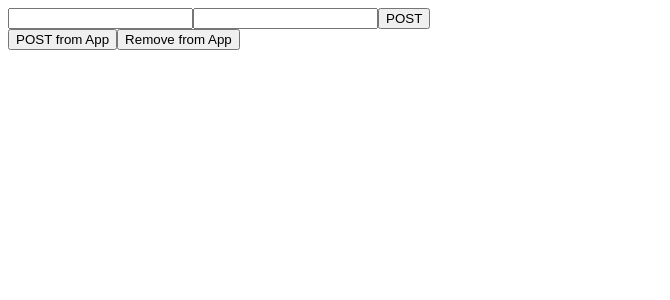
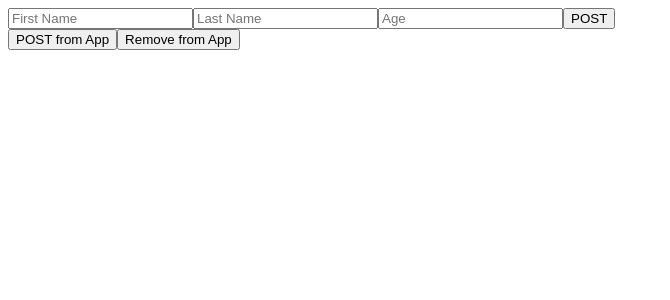
Before and after one commit to ben-demetrius/workspaces, a React (Vite) app: page / in a window 1280 px wide. Shown: the top 300 px of the page, without its empty margins (0-670 px from the left). Built offline with nearby package versions, Linux system fonts and the light colour scheme.

Commit message:
feat: added function to constructor in person.js

```diff
--- a/src/assets/components/Post.jsx
+++ b/src/assets/components/Post.jsx
@@ -4,22 +4,32 @@ import person from "../js/person.js";
 const Post = () => {
   const [firstName, setFirstname] = useState("");
   const [lastName, setLastname] = useState("");
+  const [age, setAge] = useState("");
 
   return (
     <form className="Post">
       <input
         type="text"
+        placeholder="First Name"
         id="fname"
         value={firstName}
         onChange={(e) => setFirstname(e.target.value)}
       />
       <input
         type="text"
+        placeholder="Last Name"
         id="lname"
         value={lastName}
         onChange={(e) => setLastname(e.target.value)}
       />
-      <button onClick={() => new person(firstName, lastName)}>POST</button>
+      <input
+        type="int"
+        placeholder="Age"
+        id="age"
+        value={age}
+        onChange={(e) => setAge(e.target.value)}
+      />
+      <button onClick={() => new person(firstName, lastName, age)}>POST</button>
     </form>
   );
 };
--- a/src/assets/js/person.js
+++ b/src/assets/js/person.js
@@ -1,11 +1,18 @@
 import { post } from "./httpRequests";
 
-function person(firstname, lastname) {
+function person(firstname, lastname, age) {
+  const remaining = (firstname, age) => {
+    alert(`${firstname} has ${50 - age}years left!`);
+    return 50 - age;
+  };
+
   const data = {
     firstname: firstname,
     lastname: lastname,
+    age: age,
+    yearsLeft: remaining(firstname, age),
   };
-  //return data;
+
   post(data);
 }
 
```
